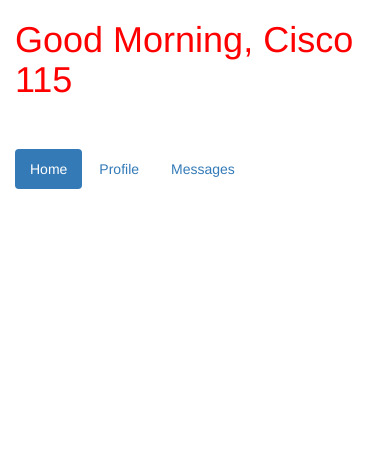
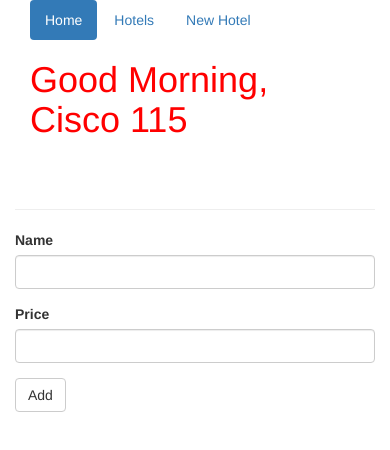
Before and after one commit to abhinavgujjar/cisco_angular, a plain HTML site: page app/index.html at #/new in a window 390 px wide. Drawn offline with Linux system fonts and the light colour scheme.

Commit message:
uglification and minification

```diff
--- a/app/app.js
+++ b/app/app.js
@@ -11,6 +11,15 @@ app.config(function($routeProvider) {
 		templateUrl: 'partials/listing.html'
 	});
 
+	$routeProvider.when('/new', {
+		templateUrl: 'partials/new.html',
+		controller : 'addController'
+	});
+
+	$routeProvider.otherwise({
+		redirectTo : '/home'
+	})
+
 })
 
 app.value('textLimit', 50);
--- a/app/index.html
+++ b/app/index.html
@@ -7,24 +7,29 @@
 }</style>
 
 <body ng-controller="mainController" class="container" >
-
-	<p>
-		<h1 style="color:red">{{greeting}}, Cisco {{50 + 65}}</h1>
-	</p>
-	<br/>
-	<br/>
-
-	<ul class="nav nav-pills">
+<div>
+<div class="col-md-7">
+		<ul class="nav nav-pills">
 		<li role="presentation" class="active">
-			<a href="#">Home</a>
+			<a href="#/home">Home</a>
 		</li>
 		<li role="presentation">
-			<a href="#">Profile</a>
+			<a href="#/listing">Hotels</a>
 		</li>
 		<li role="presentation">
-			<a href="#">Messages</a>
+			<a href="#/new">New Hotel</a>
 		</li>
 	</ul>
+
+</div>
+
+<div class="col-md-5"><h1 style="color:red">{{greeting}}, Cisco {{50 + 65}}</h1></div>
+
+
+	</div>
+<br/>
+<br/>
+<hr/>
 
 	<ng-view></ng-view>
 
--- a/app/js/controllers/addController.js
+++ b/app/js/controllers/addController.js
@@ -1,12 +1,13 @@
+//min safed using ng-annotate.
 
-app.controller('addController', function($scope, dataService) {
+function addController( $scope, dataService,  $location) {
 
 	$scope.addHotel = function(hotel) {
-			var newHotel = angular.copy(hotel);
-			dataService.addHotel(newHotel);
-		}
+		var newHotel = angular.copy(hotel);
+		dataService.addHotel(newHotel);
 
-
-});
-
-_textLimit = 30;
+		$location.url('listing');
+	}
+}
+addController.$inject = ["$scope", "dataService", "$location"];
+app.controller('addController',addController);
--- /dev/null
+++ b/app/partials/new.html
@@ -0,0 +1,11 @@
+<div >
+	<form>
+		<div class="form-group">
+			<label for="exampleInputEmail1">Name</label>
+			<input type="text" ng-model="hotel.name" class="form-control"></div>
+		<div class="form-group">
+			<label for="exampleInputPassword1">Price</label>
+			<input type="number" class="form-control" ng-model="hotel.price" ></div>
+		<button ng-click="addHotel(hotel)" class="btn btn-default">Add</button>
+	</form>
+</div>
```
Also changed, not shown: 1 other file.
